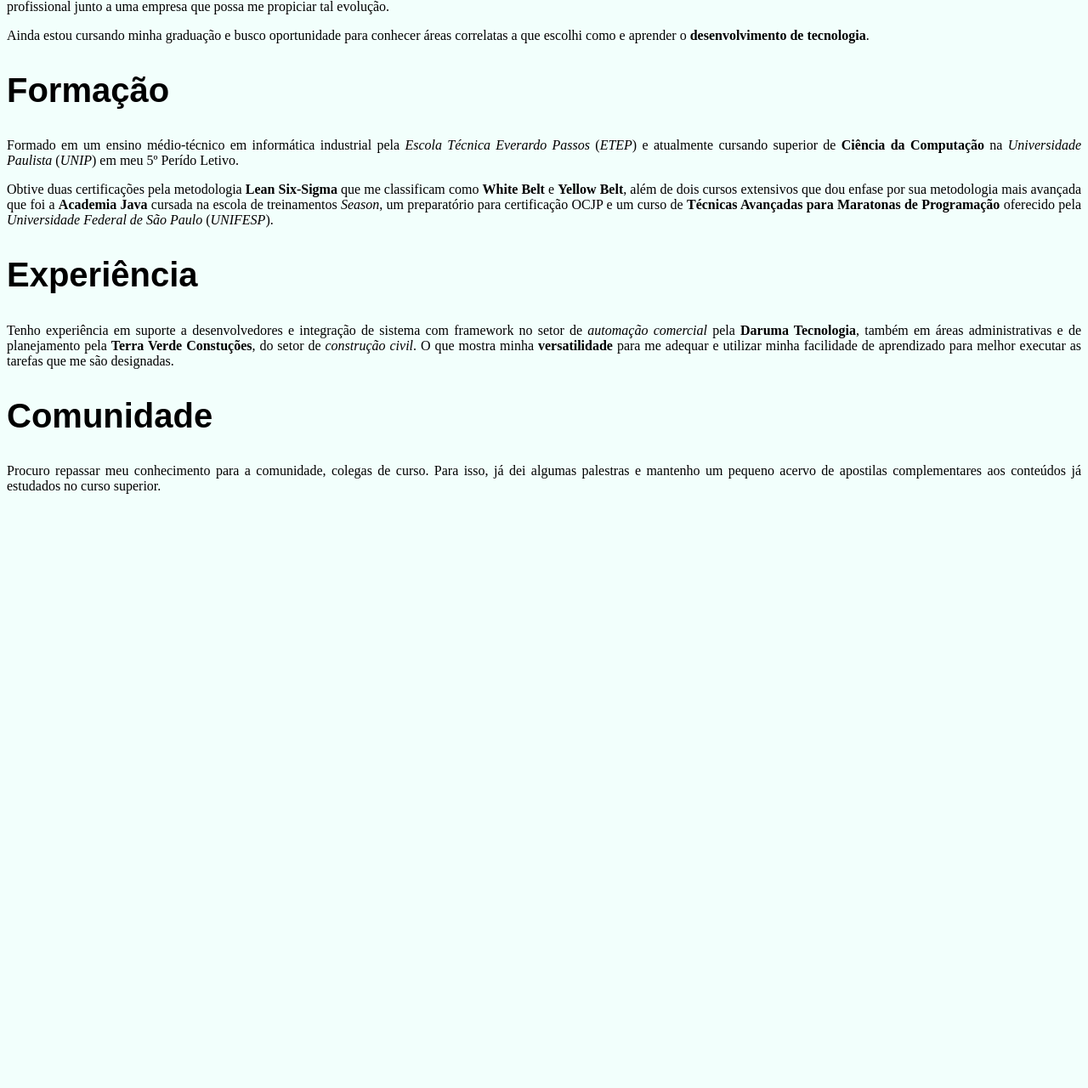
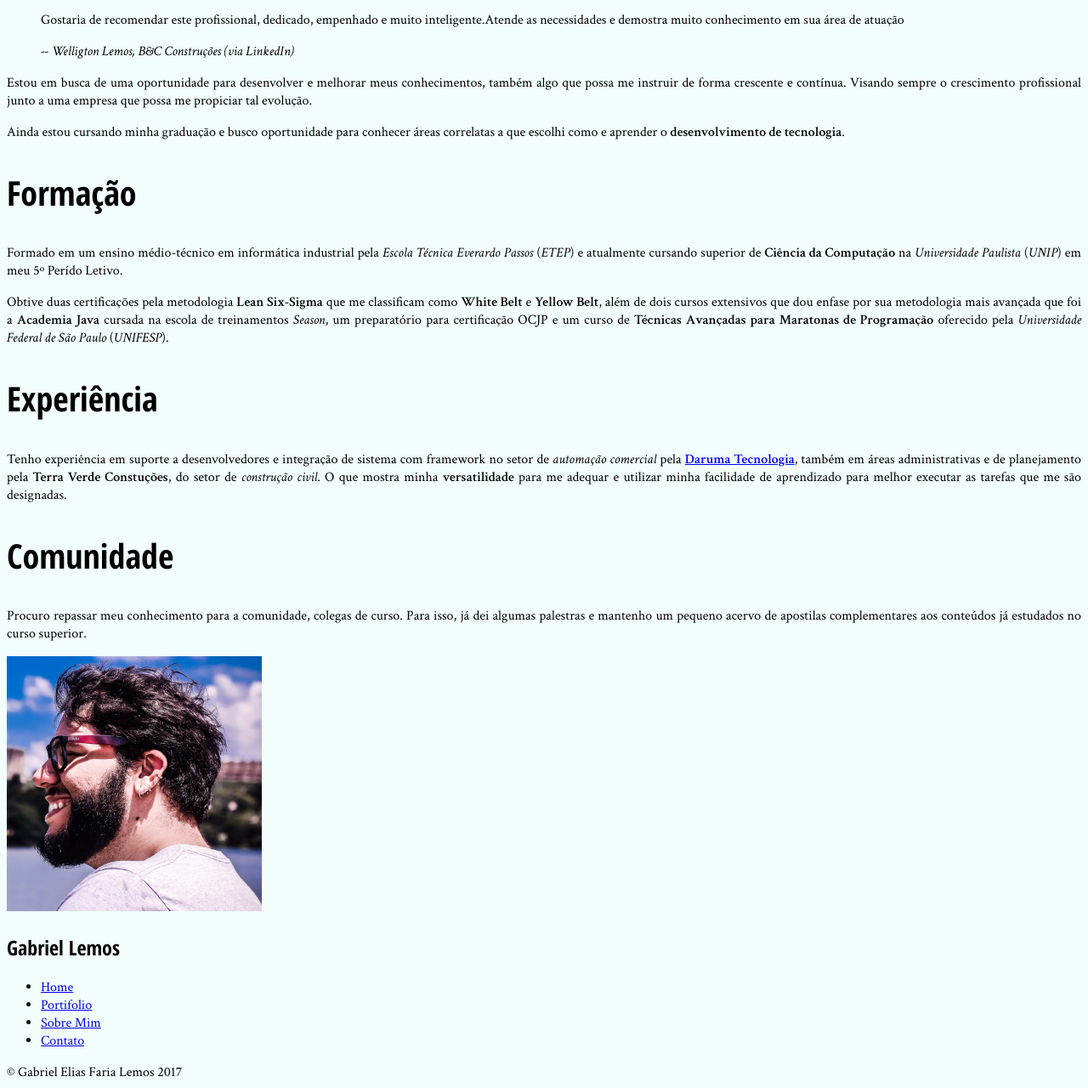
Before and after one commit to gablemos-zz/gablemos.github.io, a plain HTML site: page bio.html in a window 1280 px wide. Shown: the part 350-1630 px from the top of the page at 85% size. Before the commit the page ends 947 px from the top, so only its background shows below. Drawn offline with Linux system fonts and the light colour scheme.

Commit message:
Portifolio.html implementado

```diff
--- a/bio.html
+++ b/bio.html
@@ -4,10 +4,13 @@
         <meta charset="UTF-8">
         <link rel="icon" href="favicon.png">
         <link rel="stylesheet" href="site.css">
+        <link rel="stylesheet" href="http://fonts.googleapis.com/css?family=Crimson+Text:400,400italic,600">
+        <link rel="stylesheet" href="http://fonts.googleapis.com/css?family=Open+Sans+Condensed:700">
         <title>Biografia - Gabriel Lemos</title>
     </head>
 
     <body>
+        <main>
             <h1>Sobre mim</h1>
 
             <p>Aluno de <strong>Ciência da Computação</strong> que, depois de se perder em mais áreas do que era possível, encontrou na programação um propósito na vida. Tentando ser desenvolvedor e tem como primeira missão aprender <strong>HTML5</strong>, <strong>CSS3</strong> e <strong>JavaScript</strong>(ou melhor: ECMAScript), mas carrega consigo as suas maiores paixões acadêmicas <strong>Java</strong> e <strong>C#</strong>.</p>
@@ -15,6 +18,11 @@
             <p>Se Matrix fosse realidade, seriamos aplicações rodoando ou apenas variaveis de um grande sistema?</p>
 
             <h2>Como trabalho</h2>
+
+            <blockquote>
+                <p>Gostaria de recomendar este profissional, dedicado, empenhado e muito inteligente.Atende as necessidades e demostra muito conhecimento em sua área de atuação</p>
+                <cite>-- Welligton Lemos, B&C Construções (via LinkedIn)</cite>
+            </blockquote>
 
             <p>Estou em busca de uma oportunidade para desenvolver e melhorar meus conhecimentos, também algo que possa me instruir de forma crescente e contínua. Visando sempre o crescimento profissional junto a uma empresa que possa me propiciar tal evolução.</p>
 
@@ -28,10 +36,27 @@
 
             <h2>Experiência</h2>
 
-        <p>Tenho experiência em suporte a desenvolvedores e integração de sistema com framework no setor de <em>automação comercial</em> pela <strong>Daruma Tecnologia</strong>, também em áreas administrativas e de planejamento pela <strong>Terra Verde Constuções</strong>, do setor de <em>construção civil</em>. O que mostra minha <strong>versatilidade</strong> para me adequar e utilizar minha facilidade de aprendizado para melhor executar as tarefas que me são designadas.</p>
+            <p>Tenho experiência em suporte a desenvolvedores e integração de sistema com framework no setor de <em>automação comercial</em> pela <strong><a href="http://daruma.com.br/">Daruma Tecnologia</a></strong>, também em áreas administrativas e de planejamento pela <strong>Terra Verde Constuções</strong>, do setor de <em>construção civil</em>. O que mostra minha <strong>versatilidade</strong> para me adequar e utilizar minha facilidade de aprendizado para melhor executar as tarefas que me são designadas.</p>
 
             <h2>Comunidade</h2>
 
             <p>Procuro repassar meu conhecimento para a comunidade, colegas de curso. Para isso, já dei algumas palestras e mantenho um pequeno acervo de apostilas complementares aos conteúdos já estudados no curso superior.</p>
+        </main>
+
+        <img src="eu.jpg" alt="Foto de Gabriel Lemos" />
+
+        <nav>
+            <h1>Gabriel Lemos</h1>
+            <ul>
+                <li><a href="#">Home</a></li>
+                <li><a href="#">Portifolio</a></li>
+                <li><a href="#">Sobre Mim</a></li>
+                <li><a href="#">Contato</a></li>
+            </ul>
+        </nav>
+
+        <footer>
+            &copy; Gabriel Elias Faria Lemos 2017
+        </footer>
     </body>
 </html>
--- a/site.css
+++ b/site.css
@@ -1,12 +1,13 @@
 body{
+    font-family: "Crimson Text", "Times New Roman", serif;
     background-color: #F2FFFC;
 }
 
 h1,h2{
-    font-family: "Arial", sans-serif;
+    font-family: "Open Sans Condensed", "Arial", sans-serif;
 }
 
-h1{
+main h1{
     font-size: 60px;
     background-color: #851944;
     color: #FAFFFA;
@@ -19,5 +20,5 @@
 
 p{
     text-align: justify;
-    font-family: "Times New Roman", serif;
+    font-family: "Crimson Text", serif;
 }
```
Also changed, not shown: portifolio.html (added, +10 -0 lines). Lines whose indentation alone changed are shown as unchanged.
